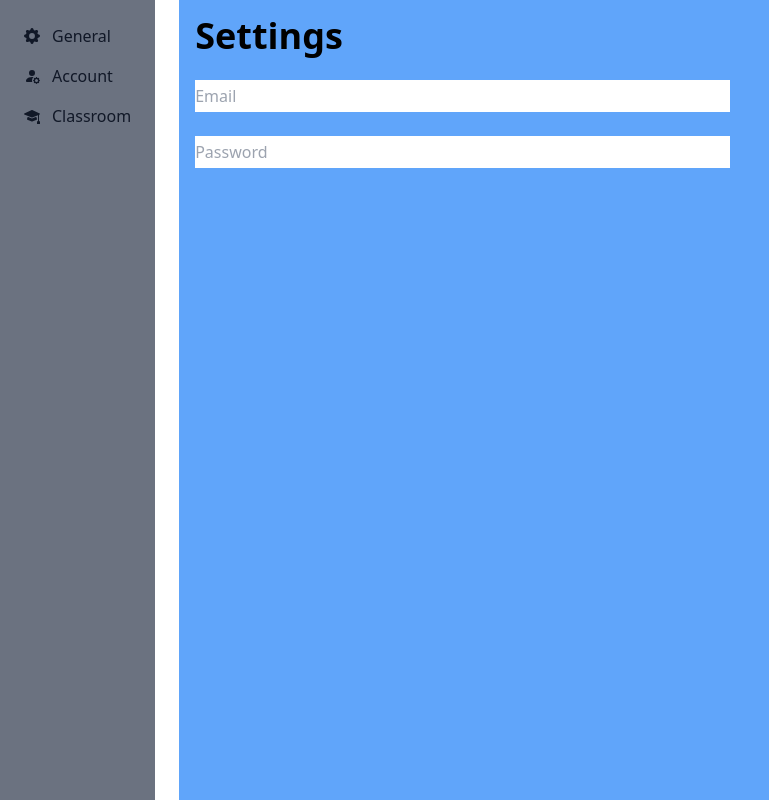
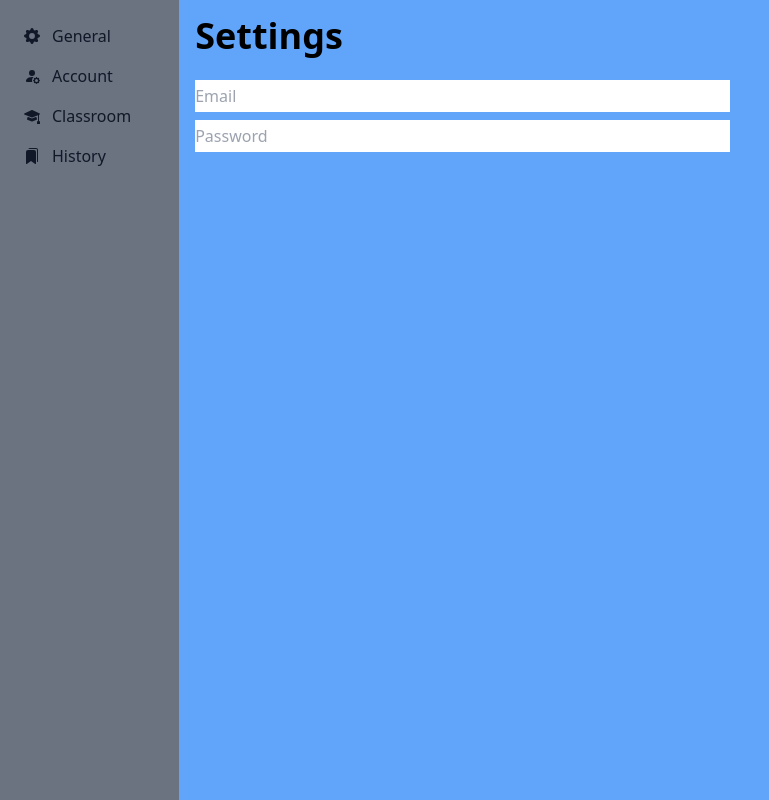
Before and after one commit to Allen-ISD-Computer-Science/REPO_CSTeachingApp_2024, a Flask app: page /settings in a window 1280 px wide. Shown: the whole page, without its empty margins (0-769 px from the left). Run offline with Flask 2, Linux system fonts and the light colour scheme; some libraries are stand-ins or nearby versions.

Commit message:
Added a History Tab to Settings Page.
I added a history icon which (in the future) will link to a history page
in settings.

```diff
--- a/templates/settings.html
+++ b/templates/settings.html
@@ -10,7 +10,7 @@
 <body>
     <div class="flex w-screen flex-col lg:flex-row">
         <div class="flex flex-col top-0 left-0 lg:flex-row lg:h-screen w-screen lg:w-[14%]">
-            <div class="flex flex-row lg:flex-col pl-12 pl-4 p-4 bg-gray-500">
+            <div class="flex flex-row lg:flex-col p-4 pr-0 lg:pr-16 bg-gray-500"> <!-- items-center -->
                 <div>
                     <a href="#" class="lg:flex lg:items-center lg:p-2 lg:text-gray-900 rounded-lg lg:hover:bg-gray-100 lg:group">
                         <svg xmlns="http://www.w3.org/2000/svg" fill="currentColor" class="w-2/5 h-2/5 lg:w-4 lg:h-4 bi bi-gear-fill" viewBox="0 0 16 16">
@@ -38,16 +38,32 @@
                         <span class="lg:ms-3 invisible lg:visible">Classroom</span>
                     </a>
                 </div>
+                <div>
+                    <a href="#" class="lg:flex lg:items-center lg:p-2 lg:text-gray-900 rounded-lg lg:hover:bg-gray-100 lg:group">
+                        <svg xmlns="http://www.w3.org/2000/svg" fill="currentColor" class="w-2/5 h-2/5 lg:w-4 lg:h-4  bi bi-bookmarks-fill" viewBox="0 0 16 16">
+                            <path d="M2 4a2 2 0 0 1 2-2h6a2 2 0 0 1 2 2v11.5a.5.5 0 0 1-.777.416L7 13.101l-4.223 2.815A.5.5 0 0 1 2 15.5z"/>
+                            <path d="M4.268 1A2 2 0 0 1 6 0h6a2 2 0 0 1 2 2v11.5a.5.5 0 0 1-.777.416L13 13.768V2a1 1 0 0 0-1-1z"/>
+                        </svg>
+                        <span class="lg:ms-3 invisible lg:visible">History</span>
+                    </a>
+                </div>
             </div>
         </div>
-        <br>
-        <div class="flex flex-col top-0 left-0 w-screen lg:h-screen lg:w-[86%] bg-blue-400 p-4">
+        <div class="flex flex-col top-0 left-0 w-screen h-screen lg:w-[86%] bg-blue-400 p-4">
             <h1 class="text-4xl font-bold">Settings</h1>
             <br>
-            <input id="emailAddress" type="email" placeholder="Email" class="w-[50%] h-8" />
-            <br>
-            <input id="password" type="password" placeholder="Password" class="w-[50%] h-8" />
-            <br>
+            <div class="space-y-2">
+                <div class="flex flex-row">
+                    <!--
+                    <svg xmlns="http://www.w3.org/2000/svg" fill="currentColor" class="w-2/5 h-2/5 lg:w-4 lg:h-4 bi bi-envelope-at-fill" viewBox="0 0 16 16">
+                        <path d="M2 2A2 2 0 0 0 .05 3.555L8 8.414l7.95-4.859A2 2 0 0 0 14 2zm-2 9.8V4.698l5.803 3.546zm6.761-2.97-6.57 4.026A2 2 0 0 0 2 14h6.256A4.5 4.5 0 0 1 8 12.5a4.49 4.49 0 0 1 1.606-3.446l-.367-.225L8 9.586zM16 9.671V4.697l-5.803 3.546.338.208A4.5 4.5 0 0 1 12.5 8c1.414 0 2.675.652 3.5 1.671"/>
+                        <path d="M15.834 12.244c0 1.168-.577 2.025-1.587 2.025-.503 0-1.002-.228-1.12-.648h-.043c-.118.416-.543.643-1.015.643-.77 0-1.259-.542-1.259-1.434v-.529c0-.844.481-1.4 1.26-1.4.585 0 .87.333.953.63h.03v-.568h.905v2.19c0 .272.18.42.411.42.315 0 .639-.415.639-1.39v-.118c0-1.277-.95-2.326-2.484-2.326h-.04c-1.582 0-2.64 1.067-2.64 2.724v.157c0 1.867 1.237 2.654 2.57 2.654h.045c.507 0 .935-.07 1.18-.18v.731c-.219.1-.643.175-1.237.175h-.044C10.438 16 9 14.82 9 12.646v-.214C9 10.36 10.421 9 12.485 9h.035c2.12 0 3.314 1.43 3.314 3.034zm-4.04.21v.227c0 .586.227.8.581.8.31 0 .564-.17.564-.743v-.367c0-.516-.275-.708-.572-.708-.346 0-.573.245-.573.791"/>
+                    </svg>
+                    -->
+                    <input id="email" type="email" placeholder="Email" class="w-[50%] h-8" />
+                </div>
+                <input id="password" type="password" placeholder="Password" class="w-[50%] h-8" />
+            </div>
         </div>
     </div>
 </body>
```
